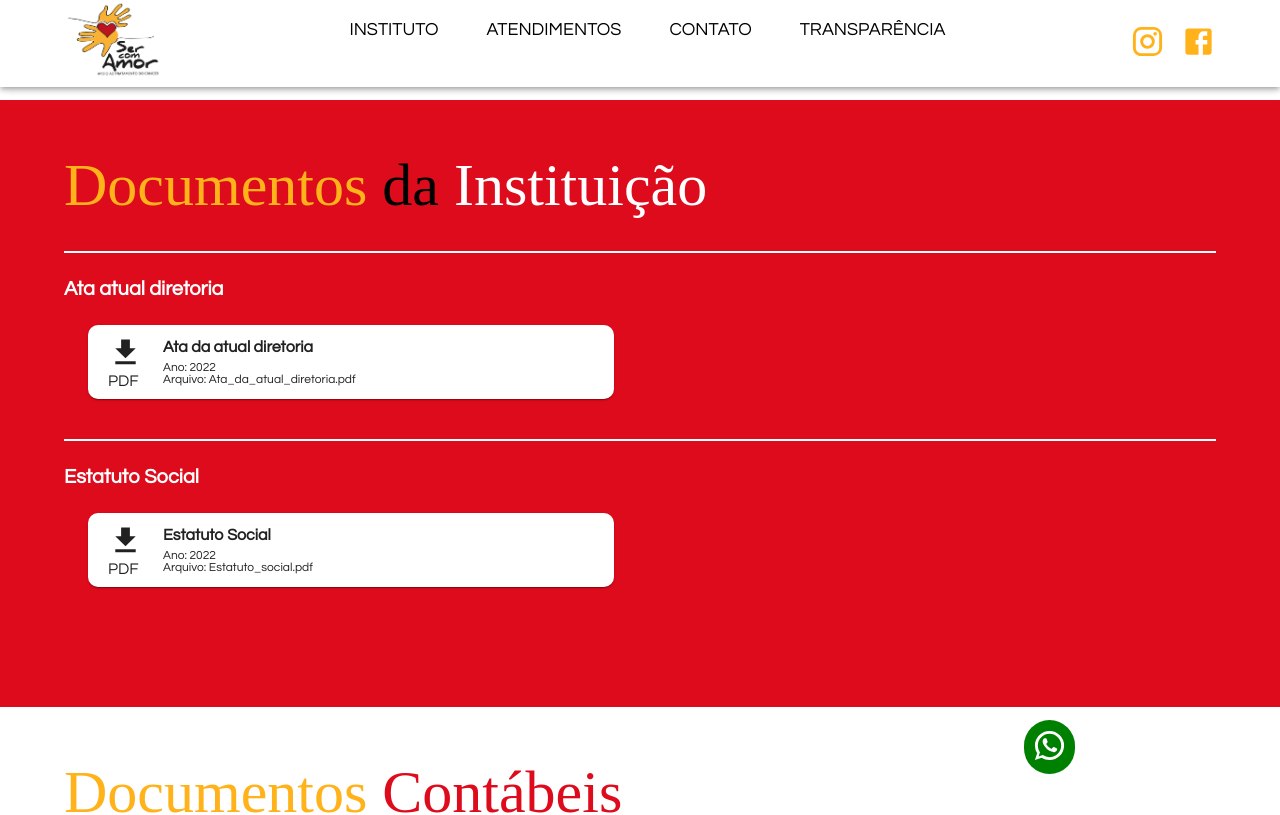
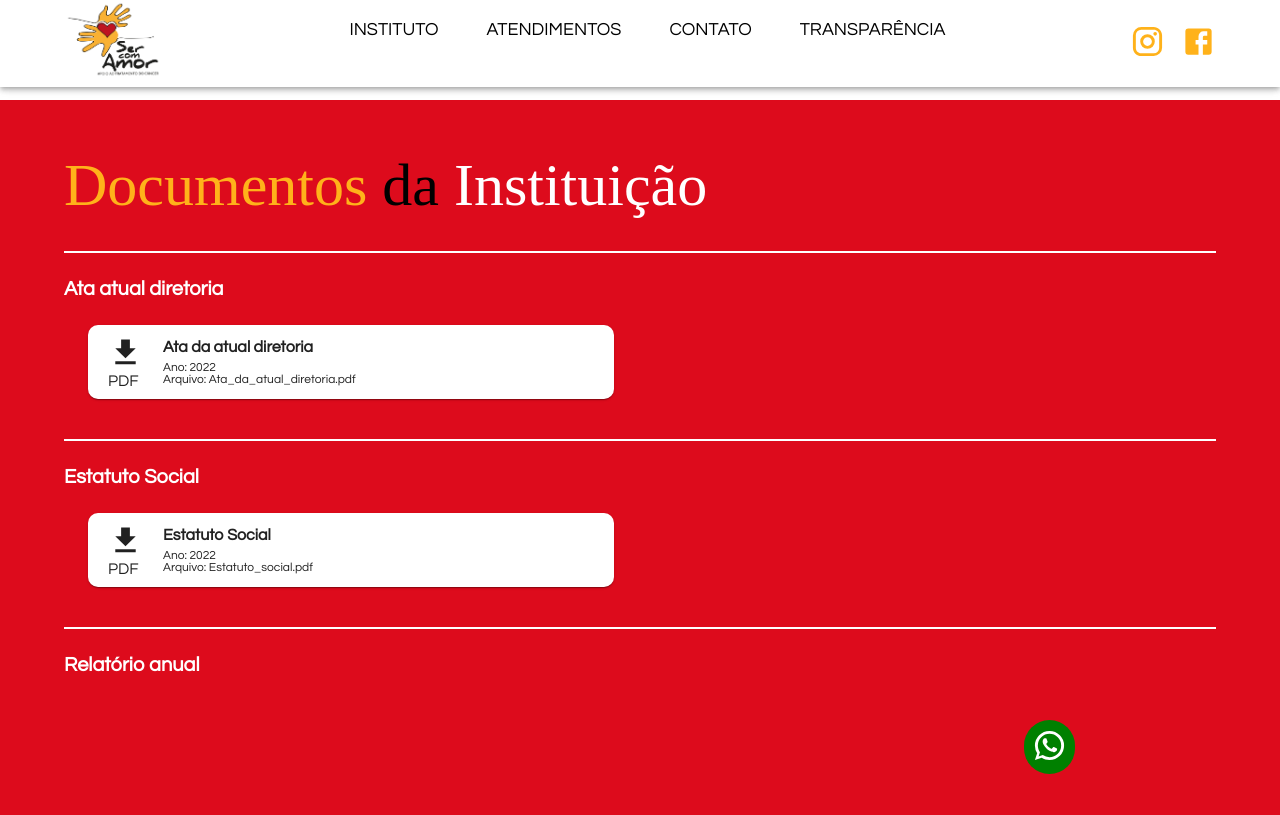
Before and after one commit to rmachado55/front-ser-com-amor, a React (Create React App) app: page /transparencia in a window 1280 px wide. Shown: the top 815 px of the page. Built offline with nearby package versions, Linux system fonts and the light colour scheme; a web font is replaced by a local one.

Commit message:
Update pastas.ts

```diff
--- a/src/Pages/Visitors/Transparencia/pastas.ts
+++ b/src/Pages/Visitors/Transparencia/pastas.ts
@@ -3,7 +3,7 @@ const pastas = [
 start : "Documentos",
 middle : " da ",
 end : "Instituição",
-subPastas : ["Ata atual diretoria", "Estatuto Social"]},
+subPastas : ["Ata atual diretoria", "Estatuto Social", "Relatório anual"]},
 
 {pasta : "Contabeis",
 start : "Documentos",
```
